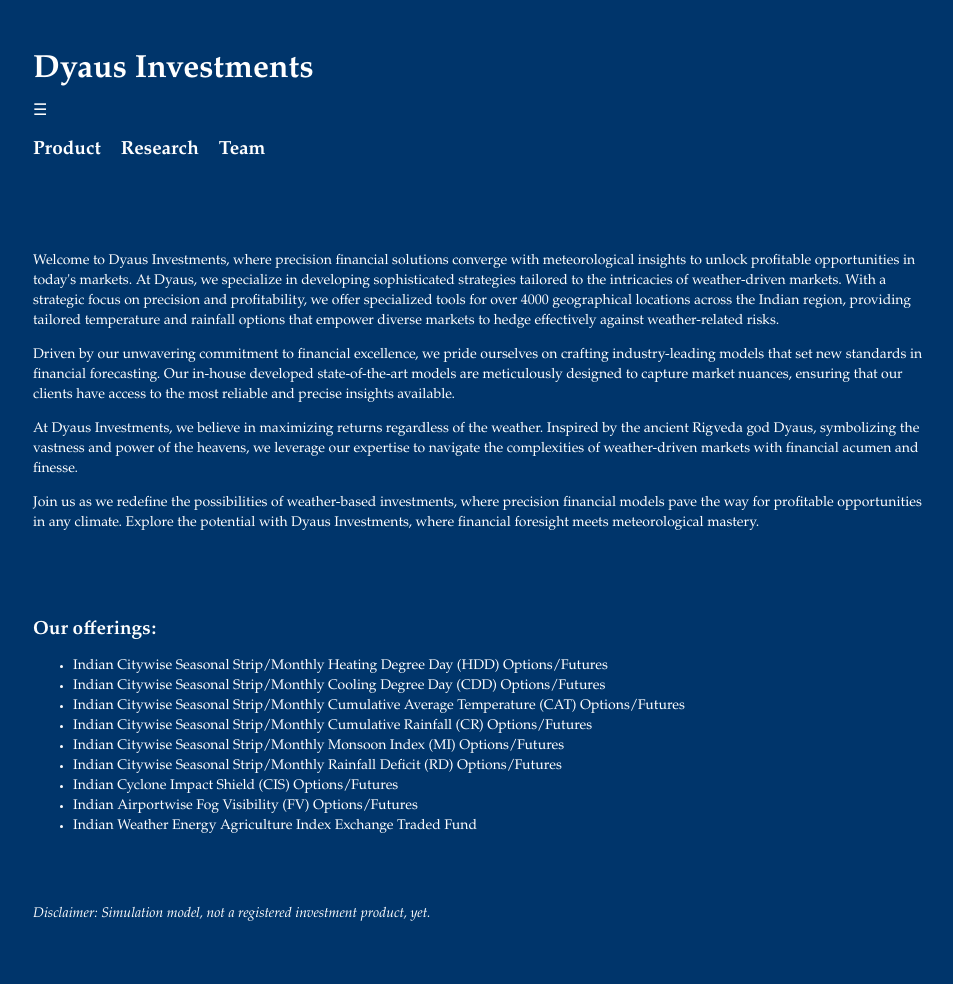
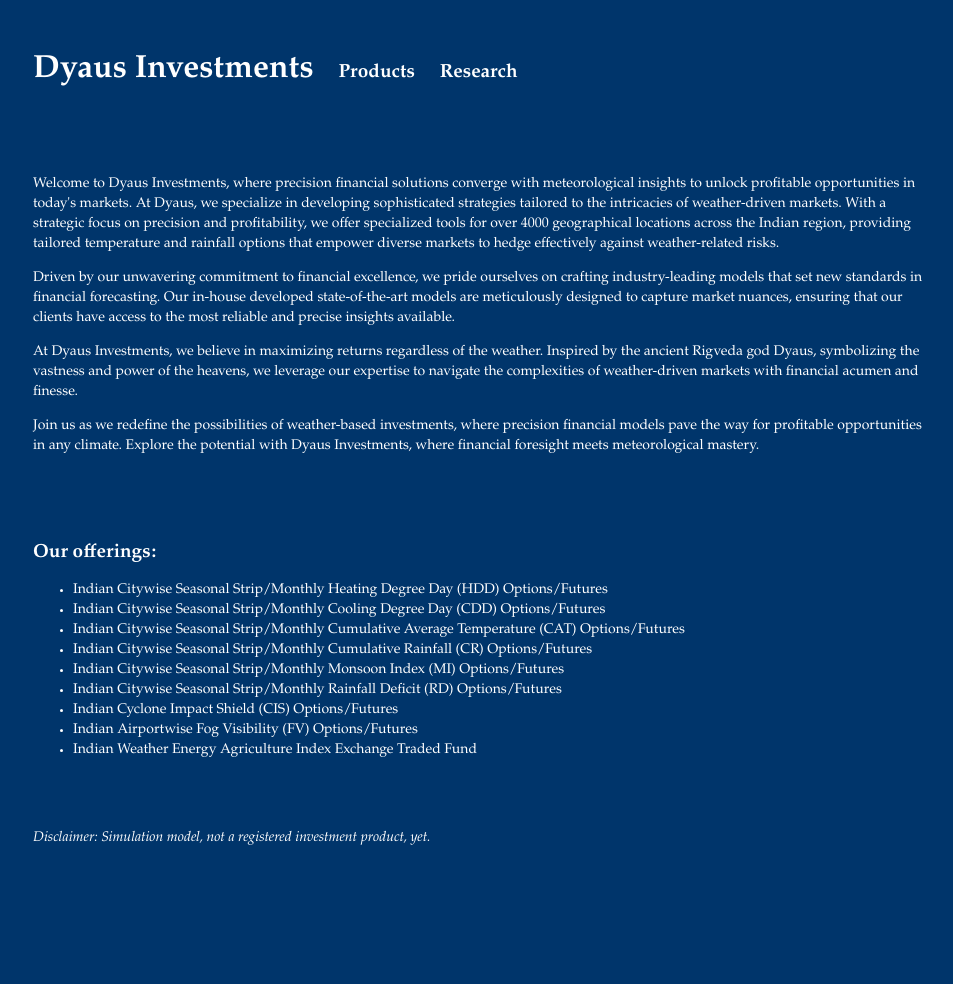
Before and after one commit to DyausInvestments/Dyaus, a Jekyll site: the page built from index.html, in a window 1280 px wide. Shown: the whole page, without its empty margins (159-1112 px from the left). Built offline with Jekyll 4.4.1, drawn with Linux system fonts in a browser that asks for light colours; after the commit the page ends 908 px from its top, so only the background shows below that.

Commit message:
Update default.html

```diff
--- a/_layouts/default.html
+++ b/_layouts/default.html
@@ -14,58 +14,39 @@
     {% endif %}
     <meta charset="UTF-8">
     {% seo %}
+    <!-- <link rel="preconnect" href="https://fonts.gstatic.com">
+    <link rel="preload" href="https://fonts.googleapis.com/css?family=Open+Sans:400,700&display=swap" as="style" type="text/css" crossorigin> -->
     <meta name="viewport" content="width=device-width, initial-scale=1">
     <meta name="theme-color" content="#157878">
     <meta name="apple-mobile-web-app-status-bar-style" content="black-translucent">
     <meta name="description" content="Dyaus Investments">
-    <meta name="robots" content="index, follow">
+    <meta name=”robots” content=”index, follow”>
+    <!-- <link rel="stylesheet" href="{{ '/assets/css/style.css?v=' | append: site.github.build_revision | relative_url }}"> -->
     <link rel="apple-touch-icon" sizes="180x180" href="/apple-touch-icon.png">
     <link rel="icon" type="image/png" sizes="32x32" href="/favicon-32x32.png">
     <link rel="icon" type="image/png" sizes="16x16" href="/favicon-16x16.png">
     <link rel="manifest" href="/site.webmanifest">
     <style>
-        /* Hamburger menu styles */
-        .nav-toggle {
-            display: none; /* Hide by default */
-        }
-        .nav-toggle:checked + .nav-menu {
-            display: block; /* Show when checked */
-        }
-        .nav-menu {
-            display: flex; /* Display menu items in a line */
-            list-style-type: none; /* Remove bullet points */
+        nav ul {
+            list-style-type: none;
             padding: 0;
         }
-        .nav-menu li {
-            margin-right: 20px; /* Adjust spacing between menu items */
-        }
-        @media screen and (max-width: 768px) {
-            .nav-menu {
-                display: none; /* Hide menu on small screens */
-            }
-            .nav-toggle {
-                display: block; /* Show hamburger menu on small screens */
-            }
+        nav ul li {
+            display: inline;
+            margin-right: 20px;
         }
     </style>
 </head>
 <body>
     <nav>
         <ul>
-        <li><span id="website-name" style="font-family: optima, sans-serif; font-size: 32px;"><strong>Dyaus Investments</strong></span></li>
-    </ul>
-    <input type="checkbox" id="nav-toggle" class="nav-toggle"> <!-- Hamburger menu toggle -->
-    <label for="nav-toggle" class="nav-toggle-label">&#9776;</label> <!-- Hamburger menu icon -->
-    <ul class="nav-menu">
-        <li><a href="/product">Product</a></li>
+            <li><span style="font-family: optima, sans-serif; font-size: 32px;"><strong>Dyaus Investments</strong></span></li>
+            <li><a href="/products">Products</a></li>
             <li><a href="/research">Research</a></li>
-        <li><a href="/team">Team</a></li>
         </ul>
     </nav>
     <div class="container">
-
         {{ content }}
-
     </div>
 </body>
 </html>
```
Lines whose indentation alone changed are shown as unchanged.
